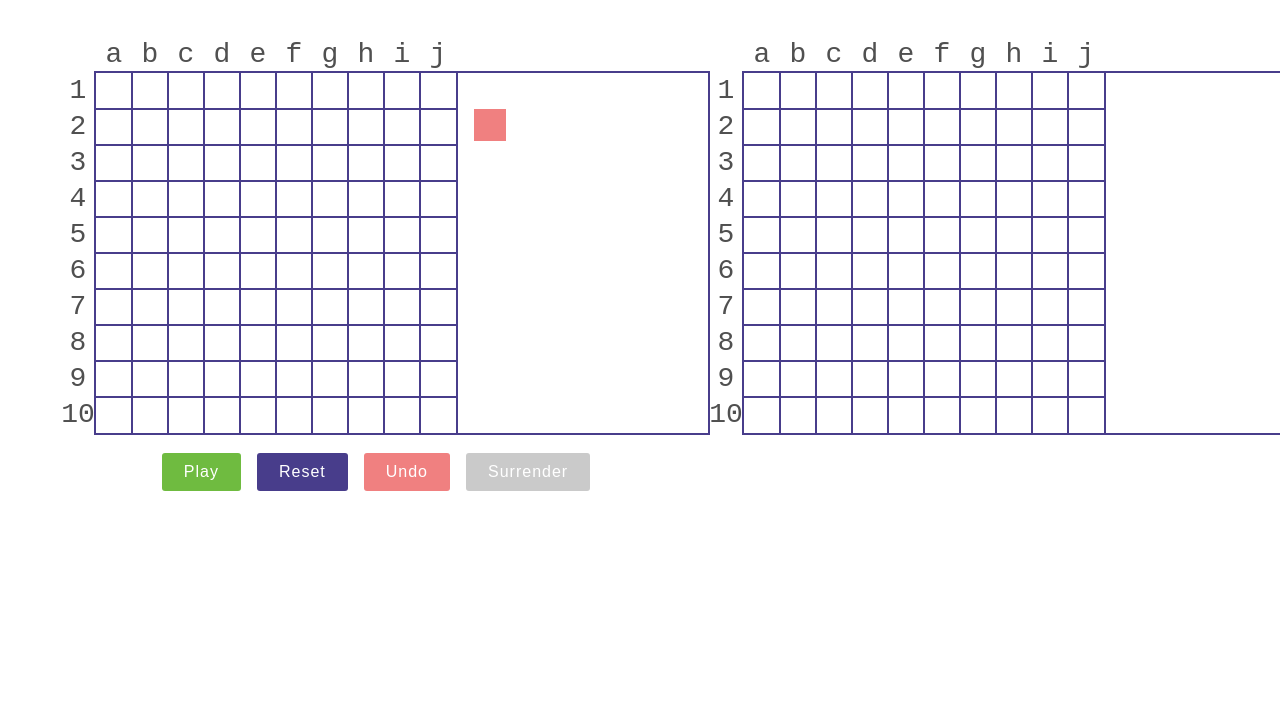
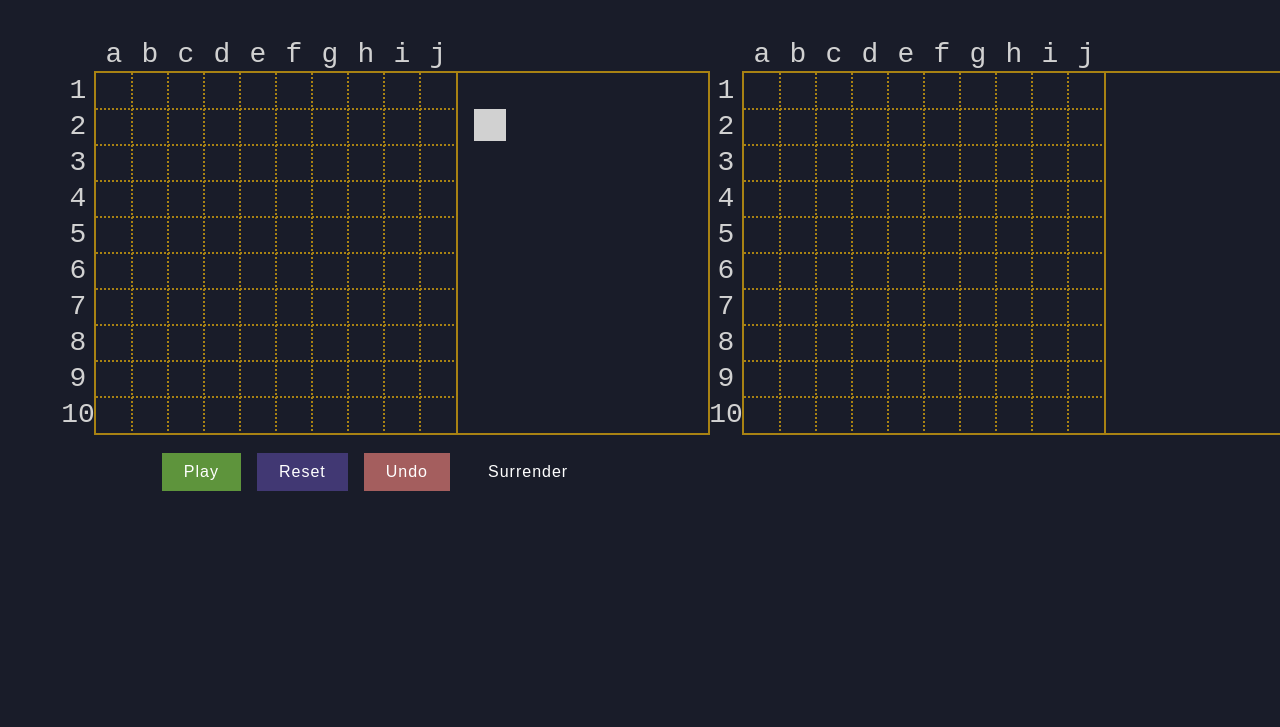
Before and after one commit to ArsenUtepbergenov/battleship, a website built with Vite: page index.html in a window 1280 px wide. Shown: the part 73-800 px from the top of the page. Built offline with nearby package versions, Linux system fonts and the light colour scheme.

Commit message:
update: dev/make dark theme

```diff
--- a/src/components/Canvas.ts
+++ b/src/components/Canvas.ts
@@ -7,11 +7,11 @@ export default class Canvas {
   private context: CanvasRenderingContext2D
   private instance: HTMLCanvasElement
 
-  constructor({ id, width, height }: CanvasNode) {
+  constructor({ id, width, height, outlineColor }: CanvasNode) {
     this.instance = document.createElement('canvas')
     this.context = this.instance.getContext('2d')!
 
-    this.init({ id, width, height })
+    this.init({ id, width, height, outlineColor })
   }
 
   public appendTo(parentNode: string): void {
@@ -28,10 +28,11 @@ export default class Canvas {
     }
   }
 
-  private init({ id, width, height }: CanvasNode): void {
+  private init({ id, width, height, outlineColor = '' }: CanvasNode): void {
     try {
       id && this.instance.setAttribute('id', id)
       this.setSize(width, height)
+      this.instance.style.outlineColor = outlineColor
     } catch (error) {
       console.error(error)
     }
--- a/src/config/index.ts
+++ b/src/config/index.ts
@@ -14,8 +14,8 @@ export abstract class Config {
   static cells = 10
   static cellSize = Math.floor(Config.size / Config.cells)
   static halfCellSize = Config.cellSize / 2
-  static gridColor = '#483d8b'
-  static shipColor = '#f08080'
+  static gridColor = '#a88213'
+  static shipColor = '#d1d1d1'
   static successShotColor = '#8bc34a'
   static missedShotColor = '#2196f3'
   static failShotColor = '#f44336'
--- a/src/entities/BackgroundGrid.ts
+++ b/src/entities/BackgroundGrid.ts
@@ -19,6 +19,7 @@ export default class BackgroundGrid {
     const cells = Config.cells
 
     c.lineWidth = 2
+    c.setLineDash([2, 2])
     c.strokeStyle = Config.gridColor
 
     for (let x = 1; x < cells; x++) {
--- a/src/models/index.ts
+++ b/src/models/index.ts
@@ -9,6 +9,7 @@ export type Node = {
 export type CanvasNode = Node & {
   width: number
   height: number
+  outlineColor?: string
 }
 
 export type TextNode = Node & {
@@ -48,6 +49,7 @@ export const BackgroundGridParams = {
   id: 'grid',
   width: Config.size,
   height: Config.size,
+  outlineColor: Config.gridColor,
 }
 
 export const FightFieldParams = {
@@ -55,6 +57,7 @@ export const FightFieldParams = {
   id: 'opponent-game',
   width: Config.size + Config.shipsSpotSize,
   height: Config.size,
+  outlineColor: Config.gridColor,
 }
 
 export const FieldParams = {
@@ -62,6 +65,7 @@ export const FieldParams = {
   id: 'game',
   width: Config.size + Config.shipsSpotSize,
   height: Config.size,
+  outlineColor: Config.gridColor,
 }
 
 /**
--- a/src/styles/base.css
+++ b/src/styles/base.css
@@ -1,14 +1,20 @@
 :root {
-  --grid-color: darkslateblue;
   --field-size: 360px;
   --game-size: 648px;
   --grid-cell-size: 36px;
+  --text-color: #d1d1d1;
+  --play-button: #5e943c;
+  --reset-button: #413873;
+  --undo-button: #a45e5e;
+  --over-button: #735c26;
+  --join-color: #a93c34;
 }
 
 html, body {
   margin: 0;
   padding: 0;
   overflow-x: hidden;
+  background-color: #191c29;
 }
 
 #body {
@@ -16,7 +22,7 @@ html, body {
 }
 
 canvas {
-  outline: 2px solid var(--grid-color);
+  outline: 2px solid;
 }
 
 #app {
@@ -28,7 +34,7 @@ canvas {
 }
 
 .h {
-  color: #513786;
+  color: var(--text-color);
   font-family: fantasy;
   text-align: center;
 }
@@ -67,7 +73,7 @@ canvas {
 
 .axis-y, .axis-x span {
   font-size: 28px;
-  color: #505050;
+  color: var(--text-color);
   width: var(--grid-cell-size);
   line-height: var(--grid-cell-size);
   text-align: center;
@@ -91,7 +97,6 @@ button {
   font-size: 1em;
   margin-right: 16px;
   padding: 10px 22px;
-  border-radius: 3px;
   letter-spacing: 1px;
   color: white;
   cursor: pointer;
@@ -99,7 +104,7 @@ button {
 }
 
 #reset-button {
-  background-color: darkslateblue;
+  background-color: var(--reset-button);
 }
 
 #reset-button:hover {
@@ -107,11 +112,7 @@ button {
 }
 
 #undo-button {
-  background-color: lightcoral;
-}
-
-#over-button {
-  background-color: darkgoldenrod;
+  background-color: var(--undo-button);;
 }
 
 #undo-button:hover {
@@ -119,11 +120,15 @@ button {
 }
 
 #play-button {
-  background-color: #6fbb40;
+  background-color: var(--play-button);
 }
 
 #play-button:hover {
   background-color: #5a9d30;
+}
+
+#over-button {
+  background-color: var(--over-button);
 }
 
 #over-button:hover {
@@ -134,7 +139,7 @@ button {
 #reset-button:disabled,
 #undo-button:disabled,
 #over-button:disabled {
-  background-color: #cacaca;
+  background-color: transparent;
   cursor: unset;
 }
 
@@ -178,18 +183,18 @@ button {
 }
 
 #join-room-button {
-  background-color: #513786;
+  background-color: var(--join-color);
 }
 
 #join-room-button:hover {
-  background-color: #34215b;
+  background-color: #7e2f2a;
 }
 
 input[type=text] {
-  padding: 10px 20px;
+  padding: 11px 20px;
   margin-right: 16px;
-  border: 2px solid #ccc;
-  border-radius: 3px;
+  border: 0;
+  outline: 0;
   width: 210px;
 }
 
```
